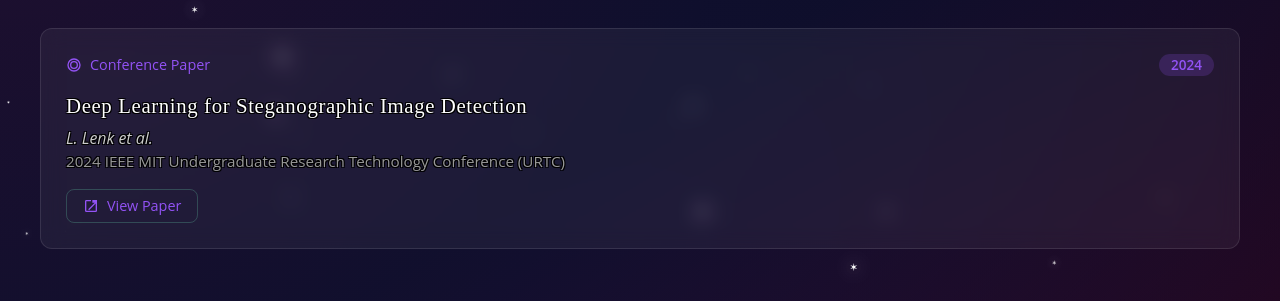
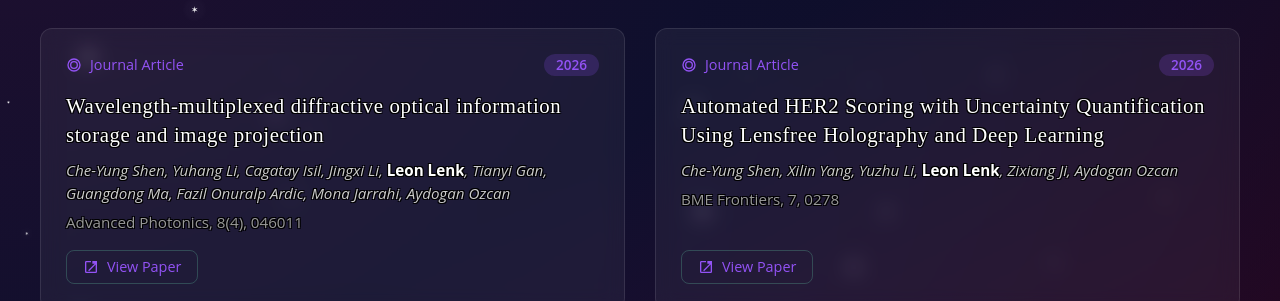
Before and after one commit to leonlenk/leonlenk.github.io, an Astro site: page /portfolio in a window 1280 px wide. Shown: the part 277-578 px from the top of the page. Built offline with nearby package versions, Linux system fonts and the light colour scheme; Astro itself is replaced by a stand-in of ours; a web font is replaced by a local one.

Commit message:
add new papers to portfolio and switch to full author lists with full nameswq

```diff
--- a/src/pages/portfolio.astro
+++ b/src/pages/portfolio.astro
@@ -42,6 +42,72 @@ import SEOHead from "../components/seo/SEOHead.astro";
                     <svg class="type-icon" viewBox="0 0 24 24" fill="currentColor">
                       <path d="M12,2A10,10 0 0,0 2,12A10,10 0 0,0 12,22A10,10 0 0,0 22,12A10,10 0 0,0 12,2M12,4A8,8 0 0,1 20,12A8,8 0 0,1 12,20A8,8 0 0,1 4,12A8,8 0 0,1 12,4M12,6A6,6 0 0,0 6,12A6,6 0 0,0 12,18A6,6 0 0,0 18,12A6,6 0 0,0 12,6M12,8A4,4 0 0,1 16,12A4,4 0 0,1 12,16A4,4 0 0,1 8,12A4,4 0 0,1 12,8Z"/>
                     </svg>
+                    <span>Journal Article</span>
+                  </div>
+                  <div class="publication-year">2026</div>
+                </div>
+
+                <h3 class="publication-title">
+                  <a href="https://www.spiedigitallibrary.org/journals/advanced-photonics/volume-8/issue-04/046011/Wavelength-multiplexed-diffractive-optical-information-storage-and-image-projection/10.1117/1.AP.8.4.046011.full" target="_blank" rel="noopener noreferrer">
+                    Wavelength-multiplexed diffractive optical information storage and image projection
+                  </a>
+                </h3>
+
+                <p class="publication-authors">Che-Yung Shen, Yuhang Li, Cagatay Isil, Jingxi Li, <strong class="author-me">Leon Lenk</strong>, Tianyi Gan, Guangdong Ma, Fazil Onuralp Ardic, Mona Jarrahi, Aydogan Ozcan</p>
+                <p class="publication-venue">Advanced Photonics, 8(4), 046011</p>
+
+                <div class="publication-links">
+                  <a href="https://www.spiedigitallibrary.org/journals/advanced-photonics/volume-8/issue-04/046011/Wavelength-multiplexed-diffractive-optical-information-storage-and-image-projection/10.1117/1.AP.8.4.046011.full"
+                     class="btn"
+                     target="_blank"
+                     rel="noopener noreferrer">
+                    <svg class="link-icon" viewBox="0 0 24 24" fill="currentColor">
+                      <path d="M14,3V7H17.59L7.76,16.83L9.17,18.24L19,8.41V12H21V3M19,19H5V5H12V3H5C3.89,3 3,3.89 3,5V19A2,2 0 0,0 5,21H19A2,2 0 0,0 21,19V12H19V19Z"/>
+                    </svg>
+                    View Paper
+                  </a>
+                </div>
+              </article>
+
+              <article class="publication-card">
+                <div class="publication-header">
+                  <div class="publication-type">
+                    <svg class="type-icon" viewBox="0 0 24 24" fill="currentColor">
+                      <path d="M12,2A10,10 0 0,0 2,12A10,10 0 0,0 12,22A10,10 0 0,0 22,12A10,10 0 0,0 12,2M12,4A8,8 0 0,1 20,12A8,8 0 0,1 12,20A8,8 0 0,1 4,12A8,8 0 0,1 12,4M12,6A6,6 0 0,0 6,12A6,6 0 0,0 12,18A6,6 0 0,0 18,12A6,6 0 0,0 12,6M12,8A4,4 0 0,1 16,12A4,4 0 0,1 12,16A4,4 0 0,1 8,12A4,4 0 0,1 12,8Z"/>
+                    </svg>
+                    <span>Journal Article</span>
+                  </div>
+                  <div class="publication-year">2026</div>
+                </div>
+
+                <h3 class="publication-title">
+                  <a href="https://spj.science.org/doi/10.34133/bmef.0278" target="_blank" rel="noopener noreferrer">
+                    Automated HER2 Scoring with Uncertainty Quantification Using Lensfree Holography and Deep Learning
+                  </a>
+                </h3>
+
+                <p class="publication-authors">Che-Yung Shen, Xilin Yang, Yuzhu Li, <strong class="author-me">Leon Lenk</strong>, Zixiang Ji, Aydogan Ozcan</p>
+                <p class="publication-venue">BME Frontiers, 7, 0278</p>
+
+                <div class="publication-links">
+                  <a href="https://spj.science.org/doi/10.34133/bmef.0278"
+                     class="btn"
+                     target="_blank"
+                     rel="noopener noreferrer">
+                    <svg class="link-icon" viewBox="0 0 24 24" fill="currentColor">
+                      <path d="M14,3V7H17.59L7.76,16.83L9.17,18.24L19,8.41V12H21V3M19,19H5V5H12V3H5C3.89,3 3,3.89 3,5V19A2,2 0 0,0 5,21H19A2,2 0 0,0 21,19V12H19V19Z"/>
+                    </svg>
+                    View Paper
+                  </a>
+                </div>
+              </article>
+
+              <article class="publication-card">
+                <div class="publication-header">
+                  <div class="publication-type">
+                    <svg class="type-icon" viewBox="0 0 24 24" fill="currentColor">
+                      <path d="M12,2A10,10 0 0,0 2,12A10,10 0 0,0 12,22A10,10 0 0,0 22,12A10,10 0 0,0 12,2M12,4A8,8 0 0,1 20,12A8,8 0 0,1 12,20A8,8 0 0,1 4,12A8,8 0 0,1 12,4M12,6A6,6 0 0,0 6,12A6,6 0 0,0 12,18A6,6 0 0,0 18,12A6,6 0 0,0 12,6M12,8A4,4 0 0,1 16,12A4,4 0 0,1 12,16A4,4 0 0,1 8,12A4,4 0 0,1 12,8Z"/>
+                    </svg>
                     <span>Conference Paper</span>
                   </div>
                   <div class="publication-year">2024</div>
@@ -53,7 +119,7 @@ import SEOHead from "../components/seo/SEOHead.astro";
                   </a>
                 </h3>
 
-                <p class="publication-authors">L. Lenk et al.</p>
+                <p class="publication-authors"><strong class="author-me">Leon Lenk</strong>, Asher Christian, Savannah Alanis, Renuka Bhusari, Zachary DeSoto, Daniel Guo, Iryna Iziumska, Jishan Kharbanda, Jonathan Pai, William Shih, Cathleen Qiao</p>
                 <p class="publication-venue">2024 IEEE MIT Undergraduate Research Technology Conference (URTC)</p>
 
                 <div class="publication-links">
@@ -102,6 +168,8 @@ import SEOHead from "../components/seo/SEOHead.astro";
   }
 
   .publication-card {
+    display: flex;
+    flex-direction: column;
     background: var(--color-bg-card);
     border: 1px solid var(--color-border-primary);
     border-radius: var(--radius-lg);
@@ -165,9 +233,16 @@ import SEOHead from "../components/seo/SEOHead.astro";
 
   .publication-authors {
     color: var(--color-text-secondary);
-    font-size: 1rem;
-    margin: 0 0 8px 0;
+    font-size: 0.95rem;
+    line-height: 1.5;
+    margin: 0 0 10px 0;
     font-style: italic;
+  }
+
+  .author-me {
+    color: var(--color-text-primary);
+    font-weight: 700;
+    font-style: normal;
   }
 
   .publication-venue {
@@ -179,6 +254,7 @@ import SEOHead from "../components/seo/SEOHead.astro";
   .publication-links {
     display: flex;
     gap: 15px;
+    margin-top: auto;
   }
 
   .link-icon {
```
Lines whose indentation alone changed are shown as unchanged.
